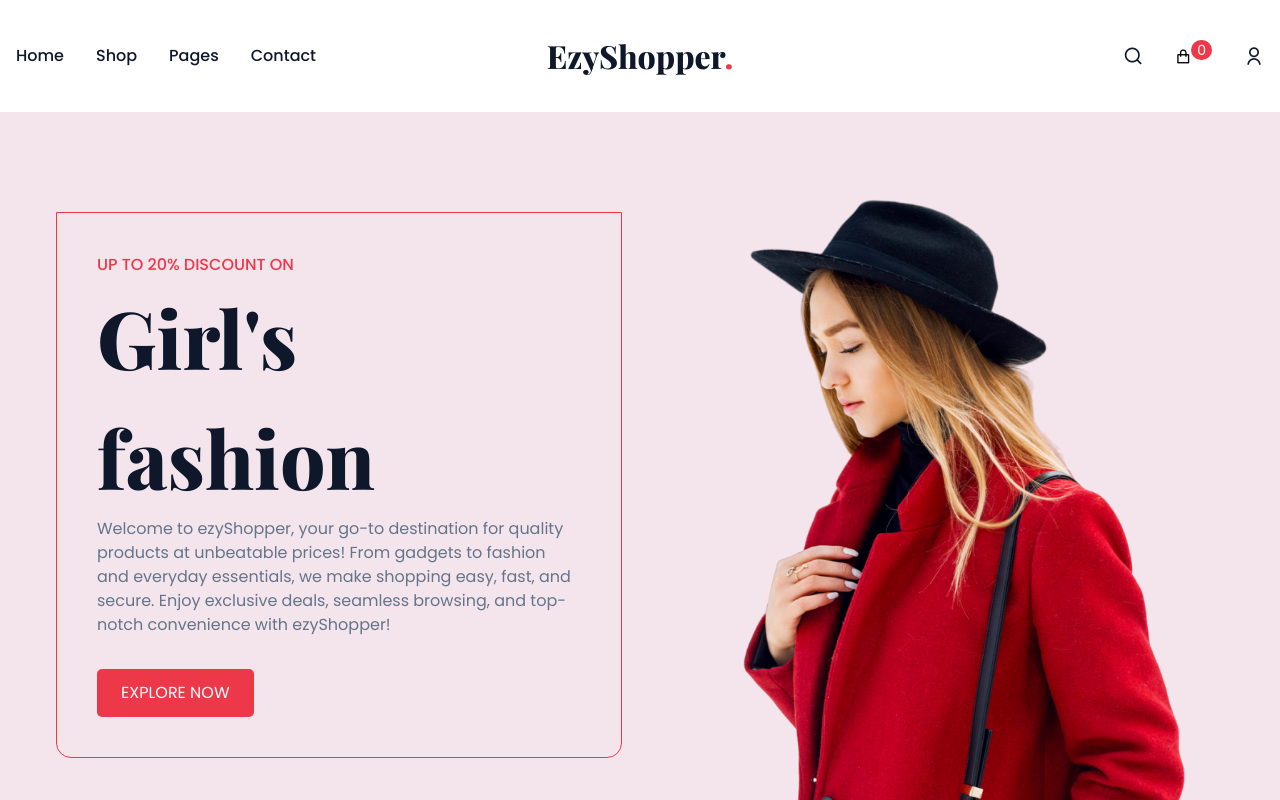
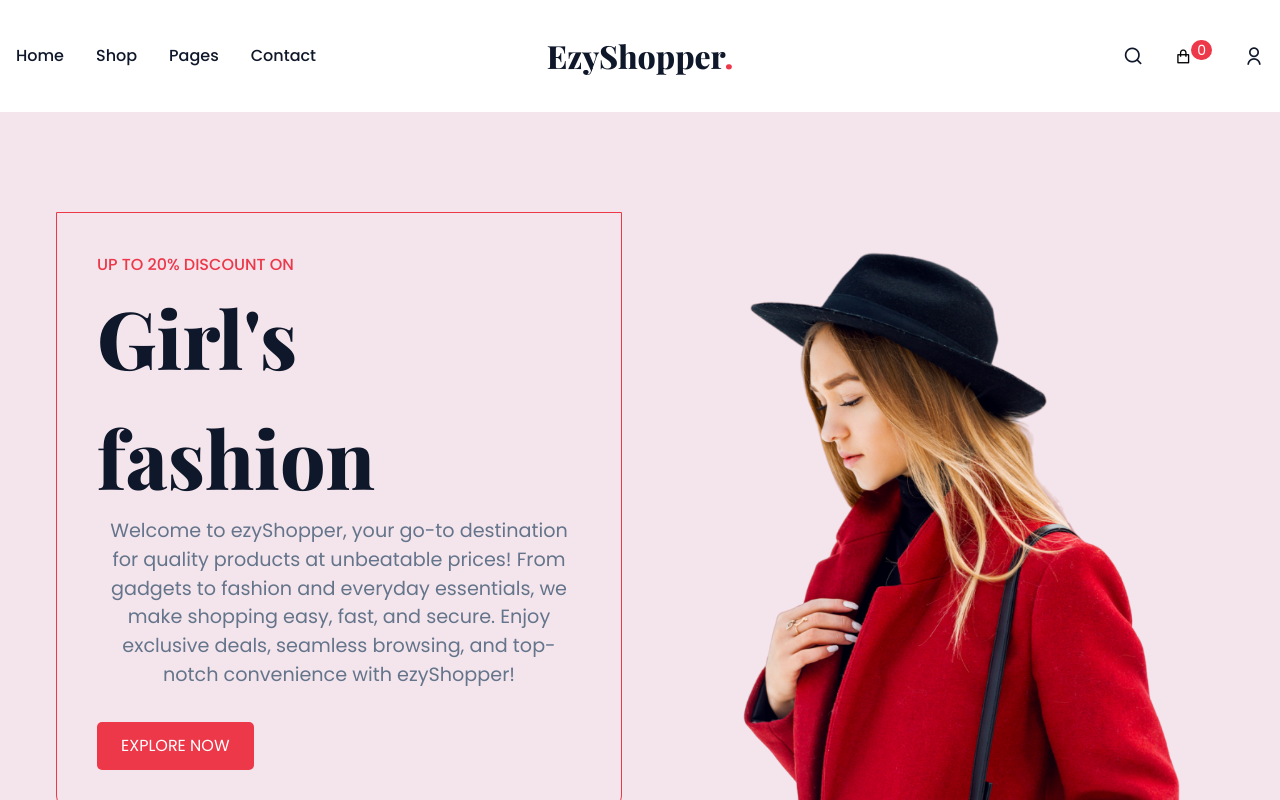
Before and after one commit to ManushiChamika/E-Commerce-MERN-project, a React (Vite) app in the folder frontend/: page / in a window 1280 px wide. Shown: the top 800 px of the page. Built offline with nearby package versions, Linux system fonts and the light colour scheme.

Commit message:
sub pages

```diff
--- a/frontend/src/App.css
+++ b/frontend/src/App.css
@@ -24,6 +24,13 @@
   max-width: var(--max-width-1400);
   margin: auto;
   padding: 5rem 1rem;
+  border-radius: 0 0 1rem 1rem;
+}
+
+.section__container p{
+  font-size: 1.2rem;
+  color: rgb(116, 111, 111);
+  text-align: center;
 }
 
 .section__header {
--- a/frontend/src/pages/category/Category.jsx
+++ b/frontend/src/pages/category/Category.jsx
@@ -2,6 +2,7 @@ import React, { useEffect } from 'react'
 import {useParams} from 'react-router-dom'
 import { useState } from 'react';
 import products from '../../data/products.json'
+import ProductCards from '../shop/ProductCards'
 
 const Category = () => {
 
@@ -10,14 +11,25 @@ const Category = () => {
     const [filteredProducts, setFilteredProducts] = useState([]);
 
     useEffect(() => {
-        const filtered = products.filter((product) => product.name === categoryName.toLowerCase())
+        const filtered = products.filter((product) => product.category === categoryName.toLowerCase())
 
         setFilteredProducts(filtered)
     },[categoryName])
+
   return (
-    <section className=''>
+    <>
+        <section className='section__container bg-primary-light'>
+            <h2 className='section__header capitalize'>{categoryName}</h2>
+            <p>Browse a diverse range of categories, from chic dresses to versatile accessories. Elevate your style today!</p>
+        </section>
 
-    </section>
+        {/* products card */}
+        <div className = 'section__container'>
+            <ProductCards products = {filteredProducts}/>
+        </div>
+
+    </>
+
   )
 }
 
--- a/frontend/src/pages/search/Search.jsx
+++ b/frontend/src/pages/search/Search.jsx
@@ -1,25 +1,25 @@
-import React from 'react'
-import {useState} from 'react'
-import productsData from "../../data/products.json";
+// import React from 'react'
+// import {useState} from 'react'
+// import productsData from "../../data/products.json";
 
-const Search = () => {
-    const [searchQuery, setSearchQuery] = useState('');
-    const [filteredProducts, setFilteredProducts] = useState(productsData);
+// const Search = () => {
+//     const [searchQuery, setSearchQuery] = useState('');
+//     const [filteredProducts, setFilteredProducts] = useState(productsData);
 
-    const handleSearch = () => {
-        const query = searchQuery.toLowerCase();
+//     const handleSearch = () => {
+//         const query = searchQuery.toLowerCase();
 
-        const filtered = productsData.filter(product => product.name.toLowerCase().includes(query) || product.description.toLowerCase().includes(query));
+//         const filtered = productsData.filter(product => product.name.toLowerCase().includes(query) || product.description.toLowerCase().includes(query));
 
-        setFilteredProducts(filtered);
-    }
+//         setFilteredProducts(filtered);
+//     }
 
-  return (
-    <section className='section__container bg-primary-light'>
-        <h2 className='section__header capitalize'>{categoryName}</h2>
+//   return (
+//     <section className='section__container bg-primary-light'>
+//         <h2 className='section__header capitalize'>{categoryName}</h2>
 
-    </section>
-  )
-}
+//     </section>
+//   )
+// }
 
-export default Search
+// export default Search
```
